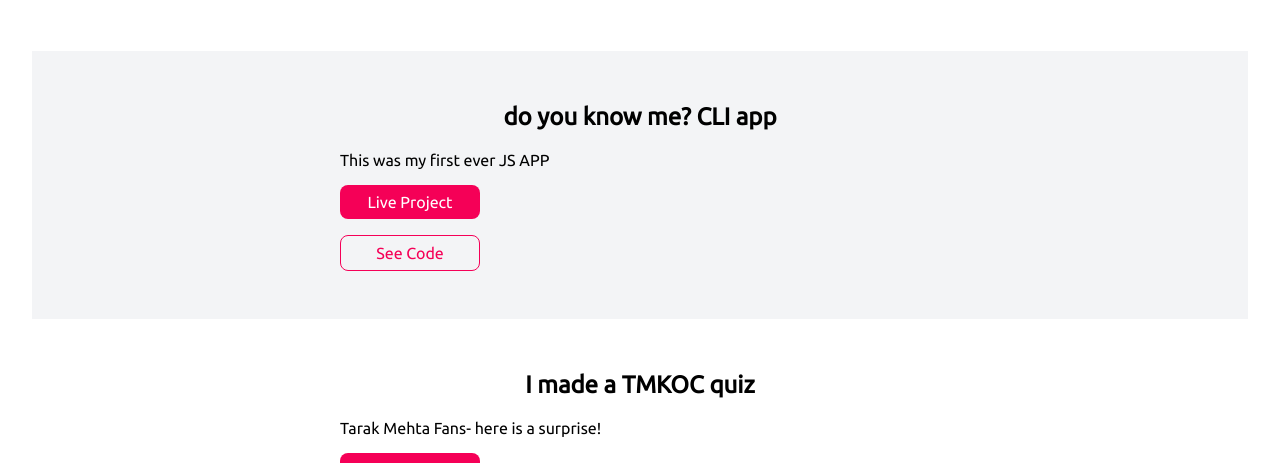
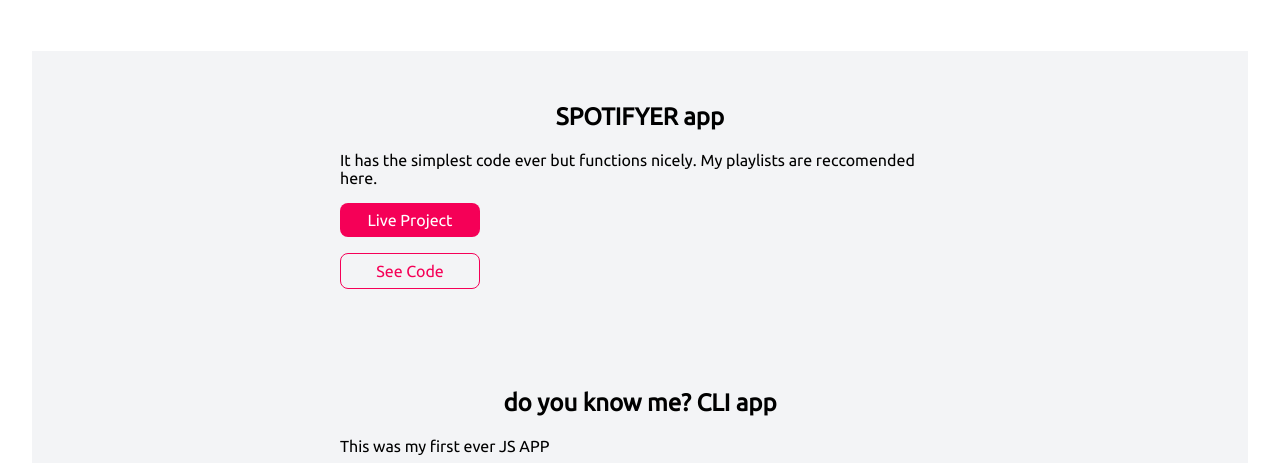
Before and after one commit to meghna-nakhate/portfolio, a plain HTML site: page projects.html in a window 1280 px wide. Shown: the part 289-752 px from the top of the page. Drawn offline with Linux system fonts and the light colour scheme.

Commit message:
updated a new project

```diff
--- a/projects.html
+++ b/projects.html
@@ -27,6 +27,15 @@
     <header class="hero">
         <h1 class="hero-heading">see my  <span class="heading-inverted"> projects</span></h1>
     </header>
+
+    <section class="section ow">
+        <div class="container container-center">
+            <h1>SPOTIFYER app</h1>
+            <p>It has the simplest code ever but functions nicely. My playlists are reccomended here.</p>
+            <a class="link link-primary" href="https://spotifyreccomendr.netlify.app">Live Project </a>
+            <a class="link link-secondary" href="https://github.com/meghna-nakhate/mark5-spotify-recco-app.git">See Code</a>
+        </div>
+    </section>
 
     <section class="section ow">
         <div class="container container-center">
```
Also changed, not shown: index.html (+0 -2 lines).
